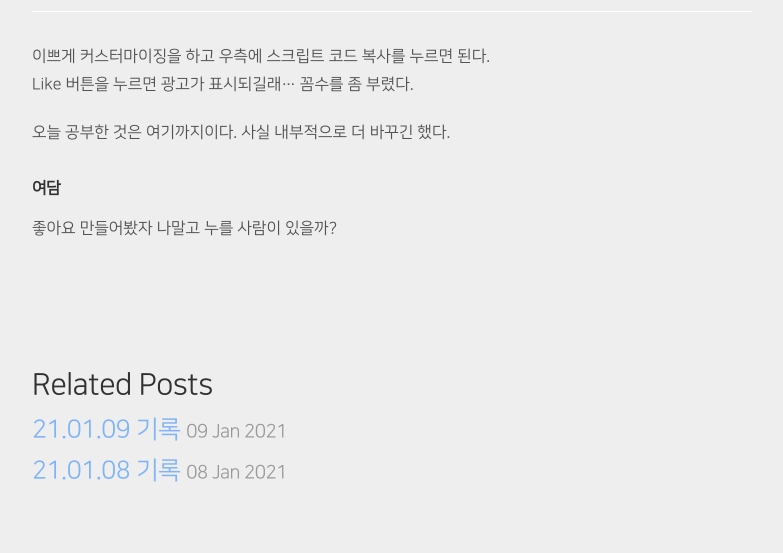
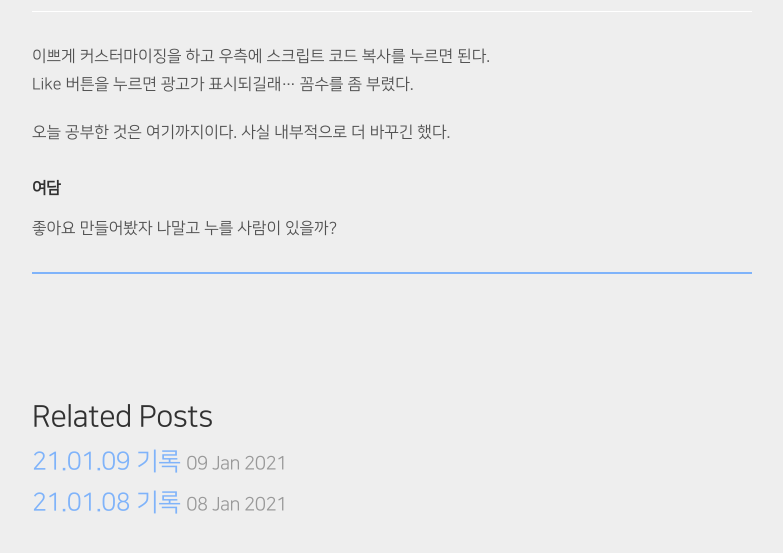
Before and after one commit to ukcastle/ukcastle.github.io, a Jekyll site: the page built from _posts/TiL/2021-01-10-Today-I-Learned.md, in a window 1280 px wide and 1400 px high, scrolled down 1798 px. Shown: the part 821-1374 px from the top of the window, without its empty margins (248-1031 px from the left). Built offline with Jekyll 4.4.1, drawn with Linux system fonts in a browser that asks for light colours; nearby versions of some CDN libraries; a script that is not in the unit is left out; comment, search, counter and statistics services are not loaded.

Commit message:
style: 게시글 밑에 <hr> 스타일 추가

```diff
--- a/_layouts/post.html
+++ b/_layouts/post.html
@@ -18,6 +18,9 @@ layout: default
     </div>
     {{ content }}
   </article>
+
+  <hr class="endLine">
+
 </div>
 <!-- Post End -->
 
--- a/_scss/base/_global.scss
+++ b/_scss/base/_global.scss
@@ -29,3 +29,7 @@ h1, h2, h3, h4, h5, h6 {
 code {
   color: #666;
 }
+
+hr.endLine {
+  border: 1px solid $eBlue;
+}
```
